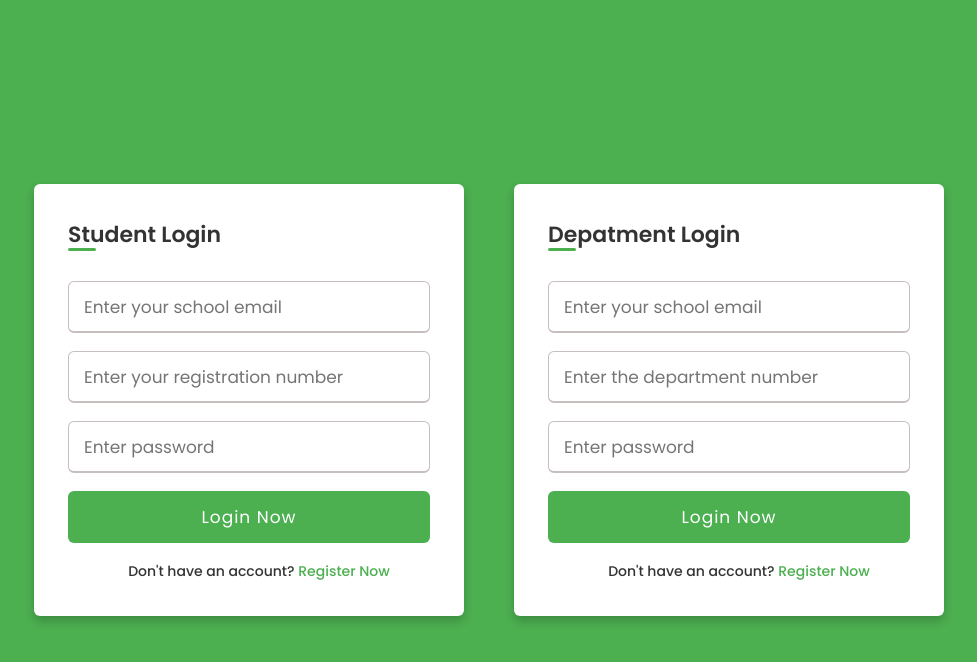
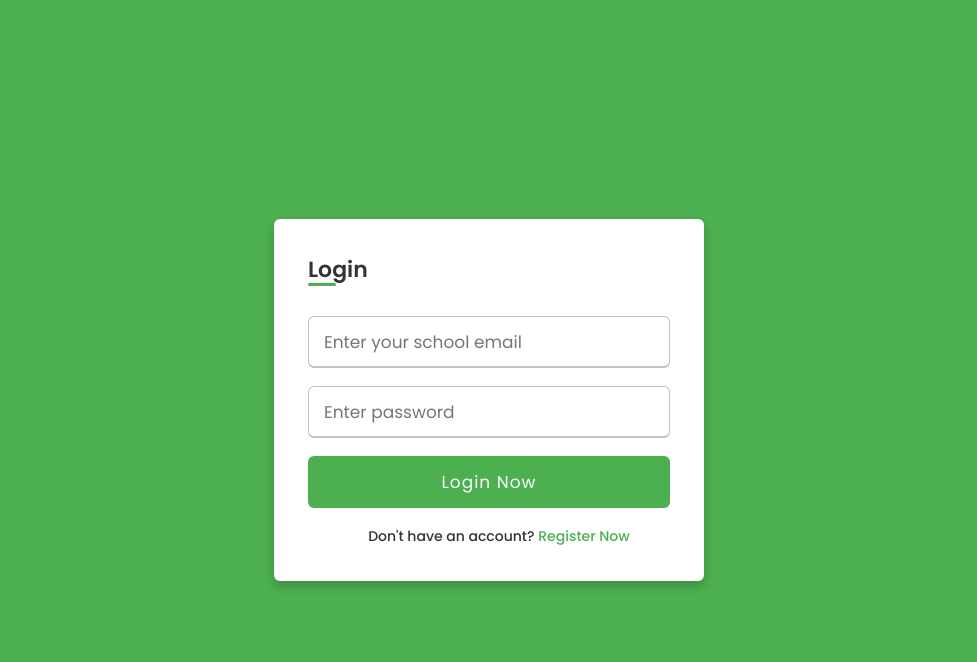
Before and after one commit to indieka900/ticketing-system, a Django app: page / in a window 1280 px wide. Shown: the top 662 px of the page, without its empty margins (151-1128 px from the left). Run offline with Django 5.2, Linux system fonts and the light colour scheme.

Commit message:
updated the login fuctionality

```diff
--- a/accounts/templates/accounts/login.html
+++ b/accounts/templates/accounts/login.html
@@ -1,15 +1,13 @@
-{% extends "accounts/base.html" %} {% block title %}Login{% endblock title %}
+{% extends "accounts/base.html" %}
+{% block title %}Login{% endblock title %}
 {% block content %}
 <div class="container">
   <div class="wrapper">
-    <h2>Student Login</h2>
+    <h2>Login</h2>
     <form action="" method="post">
       {% csrf_token %}
       <div class="input-box">
         <input type="email" name="email" placeholder="Enter your school email" required />
-      </div>
-      <div class="input-box">
-        <input type="text" name="reg_no" placeholder="Enter your registration number" required />
       </div>
       <div class="input-box">
         <input type="password" name="password" placeholder="Enter password" required />
@@ -20,37 +18,7 @@
       </ul>
       {% endfor %}
       <div class="input-box button">
-        <input type="Submit" name="students" value="Login Now" />
-      </div>
-      <div class="text">
-        <h3>
-          Don't have an account?
-          <a href="{% url 'accounts:sign-up' %}">Register Now</a>
-        </h3>
-      </div>
-    </form>
-  </div>
-  <!-- <div style="margin-inline: 20px"></div> -->
-  <div class="wrapper">
-    <h2>Depatment Login</h2>
-    <form action="" method="post">
-      {% csrf_token %}
-      <div class="input-box">
-        <input type="email" name="email" placeholder="Enter your school email" required />
-      </div>
-      <div class="input-box">
-        <input type="text" name="department_no" placeholder="Enter the department number" required />
-      </div>
-      <div class="input-box">
-        <input type="password" name="password" placeholder="Enter password" required />
-      </div>
-      <ul>
-        {% for message in messages %}
-        <li style="color: red">{{message}}</li>
-      </ul>
-      {% endfor %}
-      <div class="input-box button">
-        <input type="Submit" name="chair" value="Login Now" />
+        <input type="Submit" value="Login Now" />
       </div>
       <div class="text">
         <h3>
--- a/accounts/views.py
+++ b/accounts/views.py
@@ -35,6 +35,40 @@ class SignupView(CreateView):
             return redirect(reverse('accounts:login'))
 
         return render(self.request, "accounts/sign_alert.html")
+
+#login user
+def login_user(request):
+    if request.user.is_authenticated:
+        if request.user.role == "Student":
+            return redirect('services:homepage', type='student')
+        elif request.user.role == "Chairperson":
+            return redirect('services:homepage', type='chair')
+    if request.method == 'POST':
+        email = request.POST.get('email')
+        password = request.POST.get('password')
+        try:
+            user = MyUser.objects.get(email=email)
+        except MyUser.DoesNotExist:
+            messages.error(request, 'Email/registration number does not exist!')
+            return redirect('accounts:login')
+
+        if user is not None:
+            authenticated_user = authenticate(request, email=user.email, password=password)
+            if authenticated_user is not None:
+                login(request, authenticated_user)
+                # messages.success(request, 'Logged in successfully')
+                if user.role == "Student":
+                    return redirect('/home/student/#D0')
+                elif user.role == "Chairperson":
+                    return redirect('/home/chair/#D0')
+                else:
+                    messages.error("Invalid role")
+                    return redirect(reverse('accounts:login'))
+            else:
+                messages.error(request, 'Incorrect password or account is not activated')
+                return redirect(reverse('accounts:login'))
+
+    return render(request, 'accounts/login.html')
 
 #forgot password functionality
 def forgot_password(request):
@@ -96,19 +130,6 @@ def forgot_password(request):
         return HttpResponse('Activation link is invalid!')'''
 
 
-#display homepage
-'''def home(request):
-    rooms = Rooms.objects.filter(booked=False).order_by('?')[:3]
-    is_must = True
-
-
-    context = {
-        'rooms' : rooms,
-        'must' : is_must,
-    }
-    return render(request, 'app/index.html', context)'''
-
-
 #change password functionality
 @login_required
 def changePassword(request):
@@ -139,50 +160,6 @@ def changePassword(request):
 
     return render(request, 'accounts/changepassword.html',)
 
-#login user
-def login_user(request):
-    users = MyUser.objects.all()
-    # print(users)
-    if request.user.is_authenticated:
-        if request.user.role == "Student":
-            return redirect('services:homepage', type='student')
-        elif request.user.role == "Chairperson":
-            return redirect('services:homepage', type='chair')
-
-    user = ''
-    if request.method == 'POST':
-        if 'students' in request.POST:
-            email = request.POST.get('email')
-            reg_no = request.POST.get('reg_no')
-            password = request.POST.get('password')
-            try:
-                user = MyUser.objects.get(email=email, reg_no=reg_no)
-            except MyUser.DoesNotExist:
-                messages.error(request, 'Email/registration number does not exist!')
-                return redirect('accounts:login')
-        elif 'chair' in request.POST:
-            email = request.POST.get('email')
-            password = request.POST.get('password')
-            try:
-                user = MyUser.objects.get(email=email)
-            except MyUser.DoesNotExist:
-                messages.error(request, 'Email does not exist!')
-                return redirect('accounts:login')
-
-        if user is not None:
-            authenticated_user = authenticate(request, email=user.email, password=password)
-            if authenticated_user is not None:
-                login(request, authenticated_user)
-                messages.success(request, 'Logged in successfully')
-                if 'students' in request.POST:
-                    return redirect('/home/student/#D0')
-                if 'chair' in request.POST:
-                    return redirect('/home/chair/#D0')
-            else:
-                messages.error(request, 'Incorrect password or account is not activated')
-                return redirect(reverse('accounts:login'))
-
-    return render(request, 'accounts/login.html',)
 
 
 #logout the logged in user
```
Also changed, not shown: services/views.py (+1 -20 lines), db.sqlite3, media/Feedbacks/Screenshot_2024-11-06_155715.png (added).
